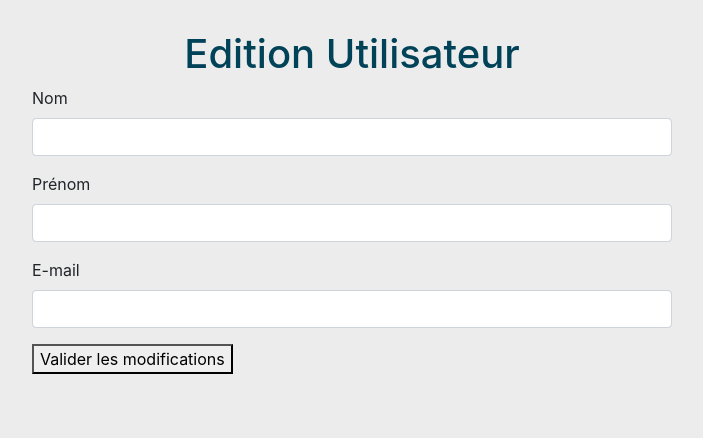
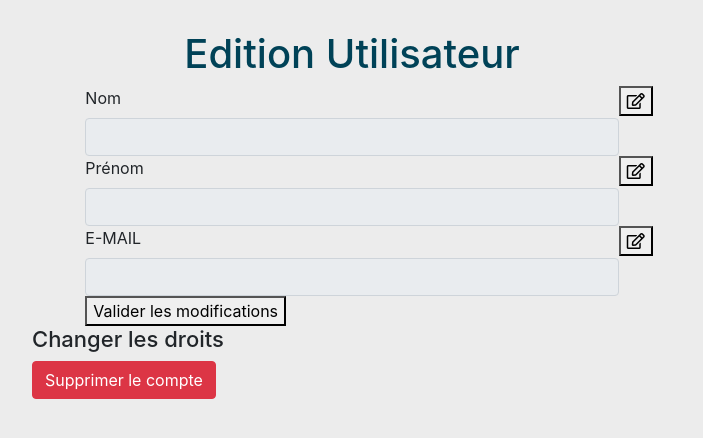
Before and after one commit to MauquieLouis/BTS-projet, a Symfony app: template templates/admin/editionUser.html.twig in a window 1280 px wide. Shown: the part 115-553 px from the top of the page, without its empty margins (288-991 px from the left). Run offline with Twig, Linux system fonts and the light colour scheme; the template is opened without the code that fills it, so the values that code supplies are empty; form fields are guessed from the names that the template uses; some libraries are stand-ins or nearby versions.

Commit message:
Modification sur l'édition d'utilisateur

```diff
--- a/public/css/base.css
+++ b/public/css/base.css
@@ -21,7 +21,6 @@ h2
 h3
 {
 	font-size:22px !important;
-	color:#007BA4;
 }
 h4
 {
--- a/templates/admin/editionUser.html.twig
+++ b/templates/admin/editionUser.html.twig
@@ -11,21 +11,52 @@
 	<div class="row">
 		<div class="col-12 offset-md-3 col-md-6" id="formEdit">
 			{{ form_start(form) }}
-				{{ form_errors(form) }}
-
-{# 				{{ form_label(form.nom, 'Nom', {'label_attr': {'class': 'test'}}) }}#}
-				{{ form_row(form.nom, {'label': 'Nom'}) }}
-
-				{{ form_row(form.prenom, {'label': 'Prénom'}) }}
-
-				{{ form_row(form.email, {'label': 'E-mail'}) }}
-				<button type="Submit" class ="">Valider les modifications</button>
+				<div class="row">
+				    {{ form_errors(form) }}
+				</div>
+				<div class="row">
+					<div class="col-11 offset-md-1 col-md-10">
+				   	    {{ form_label(form.email, 'Nom') }}
+				        {{ form_widget(form.nom, {'attr': {'disabled': true}}) }}
+				    </div>
+				    <div class="col-1"><button id="boutonNom" onclick="EditButton('nom');" type="button"><i class="far fa-edit"></i></button></div>
+				</div>
+				<div class="row">
+				    <div class="col-11 offset-md-1 col-md-10">
+				   		{{ form_label(form.email, 'Prénom') }}
+				   	    {{ form_widget(form.prenom, {'attr': {'disabled': true}}) }}
+				    </div>
+				    <div class="col-1"><button id="boutonPrenom" onclick="EditButton('prenom')" type="button"><i class="far fa-edit"></i></button></div>
+				</div>
+				<div class="row">
+				    <div class="col-11 offset-md-1 col-md-10">
+				    	{{ form_label(form.email, 'E-MAIL') }}
+				   	    {{ form_widget(form.email, {'attr': {'disabled': true}}) }}
+				    </div>
+				    <div class="col-1"><button id="boutonEmail" onclick="EditButton('email')" type="button"><i class="far fa-edit"></i></button></div>
+				</div>
+				<div class="row">
+				 	<div class="col-11 offset-md-1 col-md-10">
+						<button type="Submit" class ="">Valider les modifications</button>
+					</div>
+				</div>
 			{{ form_end(form) }}
 		</div>
 	</div>
+	<div class="row">
+	   	<div class="col-12 offset-md-3 col-md-6">
+    		<h3>Changer les droits</h3>
+    	</div>
+	</div>
+	<div class="row">
+    	<div class="col-12 offset-md-3 col-md-6">
+    		<a href={{ path('Home') }} class="btn btn-danger">Supprimer le compte</a>
+    	</div>
+	</div>
 	<script>
-		var form = document.getElementById('formEdit');
-		alert(form.innerHTML);
-
+		function EditButton(idButton)
+		{
+			document.getElementById("new_user_form_"+idButton).disabled ? (document.getElementById("new_user_form_"+idButton).disabled = false) : (document.getElementById("new_user_form_"+idButton).disabled = true);
+		}
 	</script>
 {% endblock %}
```
